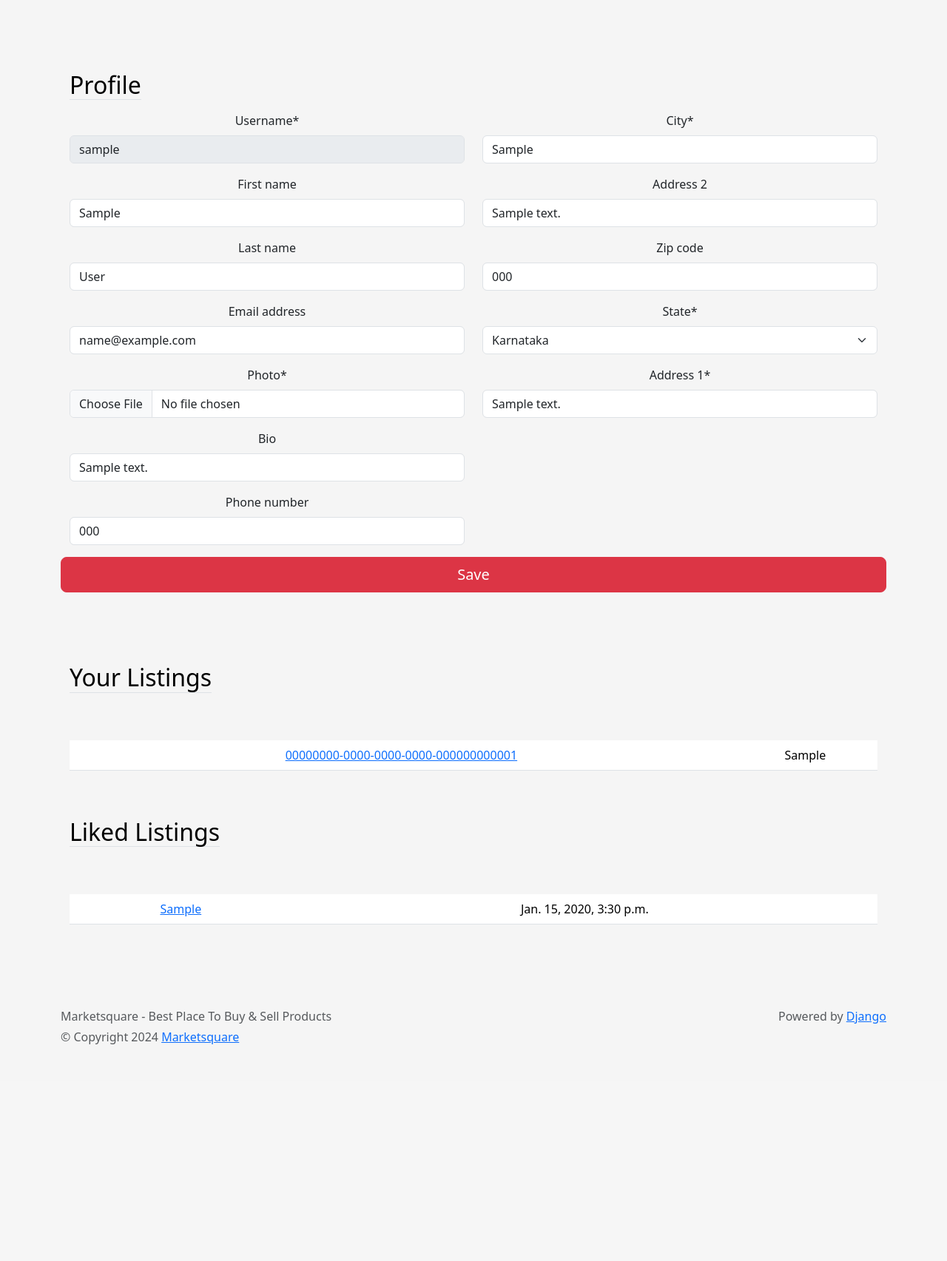
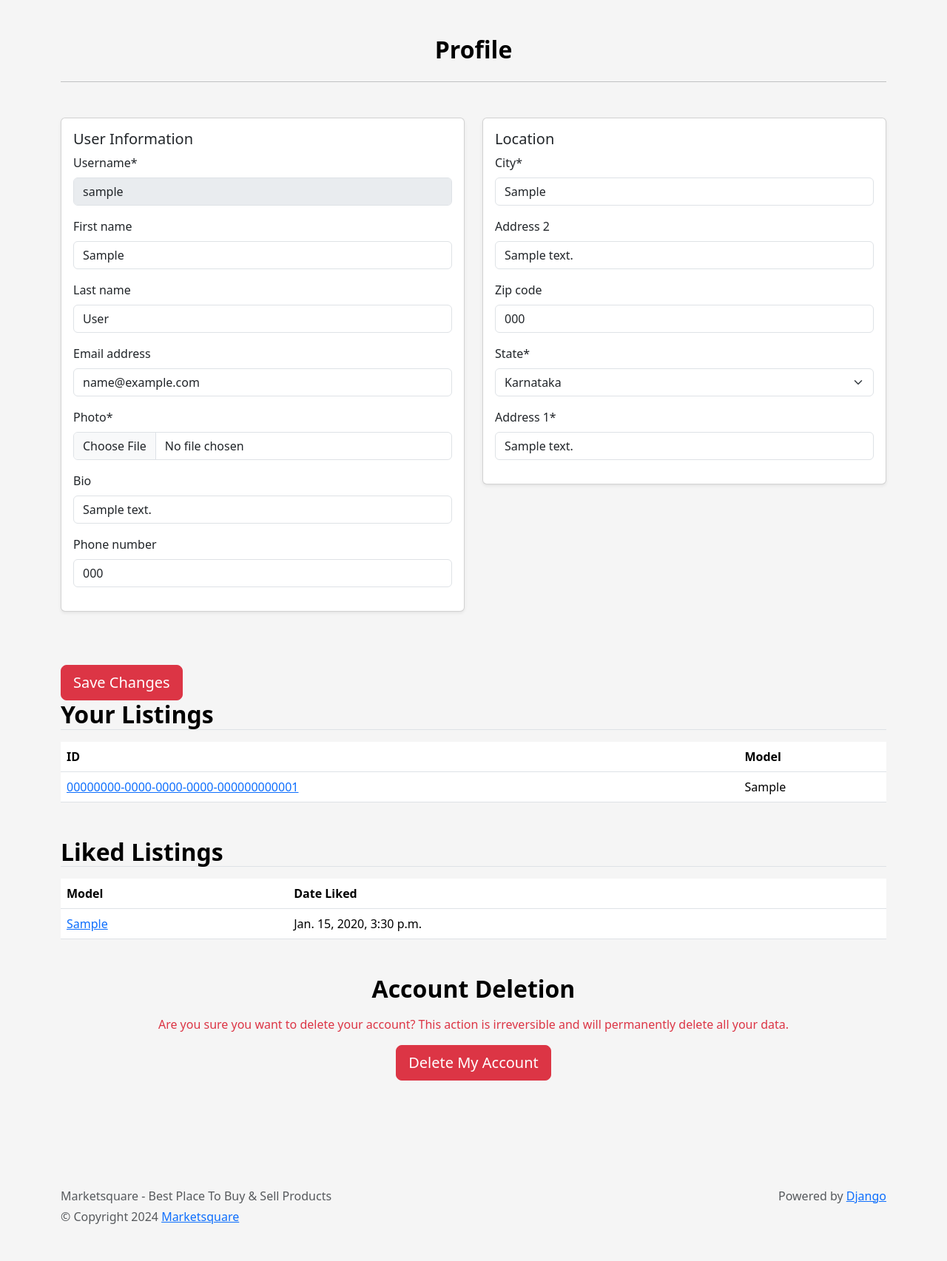
Before and after one commit to N1khilM/marketsquare, a Django app: page /profile/ in a window 1280 px wide. Shown: the part 70-1775 px from the top of the page at 74% size. Before the commit the page ends 1482 px from the top, so only its background shows below. Run offline with Django 5.2, Linux system fonts and the light colour scheme; a user stored in the database is signed in; tables that the repository leaves empty hold one stand-in row (values such as "Sample post"); some libraries are stand-ins or nearby versions.

Commit message:
added reset password and delte account option

```diff
--- a/market/settings.py
+++ b/market/settings.py
@@ -208,6 +208,9 @@ STATICFILES_STORAGE = 'django.contrib.staticfiles.storage.StaticFilesStorage'
 
 
 
+ADMIN_EMAILS=[
+    'nikhilkingh008@gmail.com',
+]
 
 # admin
 ADMIN_SITE = 'admin/'
--- a/users/forms.py
+++ b/users/forms.py
@@ -72,3 +72,11 @@ class CustomUserCreationForm(UserCreationForm):
 # otp
 class OTPForm(forms.Form):
     otp = forms.CharField(max_length=6, label="Enter the 6-digit OTP")
+
+# password reset
+from django.contrib.auth.views import PasswordResetView
+from django.contrib.messages.views import SuccessMessageMixin
+
+class CustomPasswordResetView(SuccessMessageMixin, PasswordResetView):
+    template_name = 'views/password_reset_form.html'
+    success_message = "An email has been sent with instructions to reset your password."
--- a/users/templates/views/profile.html
+++ b/users/templates/views/profile.html
@@ -3,68 +3,90 @@
 {% load crispy_forms_tags %}
 
 {% block 'body' %}
-<div class="container-fluid text-center py-5">
-    <div class="container px-4 py-5" id="hanging-icons">
-        <div class="row g-4">
-            <div class="col d-flex align-items-start">
-                <div>
-                    <h2 class="mb-3 border-bottom" style="color: black">Profile</h2>
+<div class="container-fluid py-5">
+    <div class="container">
+        <!-- Profile Header -->
+        <div class="text-center mb-5">
+            <h2 class="mb-3" style="color: black; font-weight: bold;">Profile</h2>
+            <hr class="my-4">
+        </div>
+
+        <!-- User Info Form -->
+        <form action="" method="post" enctype="multipart/form-data">
+            {% csrf_token %}
+            <div class="row mb-5">
+                <div class="col-lg-6 mb-4">
+                    <div class="card shadow-sm">
+                        <div class="card-body">
+                            <h5 class="card-title">User Information</h5>
+                            {{ user_form|crispy }}
+                            {{ profile_form|crispy }}
                         </div>
                     </div>
                 </div>
-        <form action="" method="post" enctype="multipart/form-data">
-            {% csrf_token %}
-            <div class="row">
-                <div class="col-6">
-                    {{ user_form|crispy }}
-                    {{ profile_form|crispy }}
-                </div>
-                <div class="col-6">
+                <div class="col-lg-6 mb-4">
+                    <div class="card shadow-sm">
+                        <div class="card-body">
+                            <h5 class="card-title">Location</h5>
                             {{ location_form|crispy }}
-                </div>
-                <br>
-                <button class="btn btn-lg btn-danger" type="submit" value="Submit">Save</button>
-            </div>
-        </form>
-    </div>
-    <div class="container px-4">
-        <div class="row g-4 py-5">
-            <div class="col d-flex align-items-start">
-                <div>
-                    <h2 class="mb-3 border-bottom" style="color: black">Your Listings</h2>
                         </div>
                     </div>
                 </div>
+            </div>
+            <button class="btn btn-lg btn-danger" type="submit">Save Changes</button>
+        </form>
+
+        <!-- User Listings -->
+        <div class="mb-5">
+            <h2 class="mb-3 border-bottom" style="color: black; font-weight: bold;">Your Listings</h2>
             <table class="table table-hover">
+                <thead>
+                    <tr>
+                        <th>ID</th>
+                        <th>Model</th>
+                    </tr>
+                </thead>
                 <tbody>
                     {% for listing in user_listings %}
                     <tr>
-
-                    <td><a href="{% url 'listing' id=listing.id %}">{{ listing.id }}</td>
-                    <td>{{listing.model}}</td>
+                        <td><a href="{% url 'listing' id=listing.id %}">{{ listing.id }}</a></td>
+                        <td>{{ listing.model }}</td>
                     </tr>
                     {% endfor %}
                 </tbody>
             </table>
         </div>
-    <div class="container px-4">
-        <div class="row g-4 py-5">
-            <div class="col d-flex align-items-start">
-                <div>
-                    <h2 class="mb-3 border-bottom" style="color: black">Liked Listings</h2>
-                </div>
-            </div>
-        </div>
+
+        <!-- Liked Listings -->
+        <div class="mb-5">
+            <h2 class="mb-3 border-bottom" style="color: black; font-weight: bold;">Liked Listings</h2>
             <table class="table table-hover">
+                <thead>
+                    <tr>
+                        <th>Model</th>
+                        <th>Date Liked</th>
+                    </tr>
+                </thead>
                 <tbody>
                     {% for liked_listing in user_liked_listings %}
                     <tr>
-                    <td><a href="{% url 'listing' id=liked_listing.listing.id %}">{{ liked_listing.listing.model }}</td>
+                        <td><a href="{% url 'listing' id=liked_listing.listing.id %}">{{ liked_listing.listing.model }}</a></td>
                         <td>{{ liked_listing.like_date }}</td>
                     </tr>
                     {% endfor %}
                 </tbody>
             </table>
         </div>
+
+        <!-- Account Deletion Section -->
+        <div class="text-center mb-5">
+            <h2 class="mb-3" style="color: black; font-weight: bold;">Account Deletion</h2>
+            <p class="text-danger">Are you sure you want to delete your account? This action is irreversible and will permanently delete all your data.</p>
+            <form action="{% url 'delete_account_confirm' %}" method="post">
+                {% csrf_token %}
+                <button class="btn btn-lg btn-danger" type="submit">Delete My Account</button>
+            </form>
+        </div>
+    </div>
 </div>
 {% endblock %}
--- a/users/templates/views/register.html
+++ b/users/templates/views/register.html
@@ -15,6 +15,10 @@
       <button class="w-100 btn btn-lg btn-danger" type="submit">
         Register
       </button>
+      <div class="mt-3">
+        <a href="{% url 'login'%}" class="btn btn-link">
+          Already have an account?</a>
+      </div>
       <p class="mt-5 mb-3 text-muted">Copyright © 2022 Marketsquare</p>
     </form>
   </main>
--- a/users/urls.py
+++ b/users/urls.py
@@ -1,6 +1,6 @@
 from django.urls import path
-
-from .views import login_view, RegisterView, logout_view, ProfileView,OTPVerificationView
+from django.contrib.auth import views as auth_views
+from .views import login_view, RegisterView, logout_view, ProfileView,OTPVerificationView,delete_account,account_deleted,delete_account_confirm
 
 urlpatterns = [
     path('login/', login_view, name='login'),
@@ -10,3 +10,24 @@ urlpatterns = [
     path('verify-otp/', OTPVerificationView.as_view(), name='verify_otp'),
 
 ]
+
+# password reset for forgetten password and delete account
+urlpatterns+=[
+    path('password_reset/',
+         auth_views.PasswordResetView.as_view(template_name='views/resetpassword/password_reset_form.html'),
+         name='password_reset'),
+    path('password_reset/done/',
+         auth_views.PasswordResetDoneView.as_view(template_name='views/resetpassword/password_reset_done.html'),
+         name='password_reset_done'),
+    path('reset/<uidb64>/<token>/',
+         auth_views.PasswordResetConfirmView.as_view(template_name='views/resetpassword/password_reset_confirm.html'),
+         name='password_reset_confirm'),
+    path('reset/done/',
+         auth_views.PasswordResetCompleteView.as_view(template_name='views/resetpassword/password_reset_complete.html'),
+         name='password_reset_complete'),
+    path('delete_account/', delete_account, name='delete_account'),
+    path('account_deleted/', account_deleted, name='account_deleted'),
+    path('delete-account/confirm/', delete_account_confirm, name='delete_account_confirm'),  # URL for confirmation page
+
+
+]
--- a/users/views.py
+++ b/users/views.py
@@ -196,3 +196,59 @@ class ProfileView(View):
                                                       'location_form': location_form,
                                                       'user_listings': user_listings,
                                                       'user_liked_listings': user_liked_listings, })
+
+# account deletion
+from django.core.mail import send_mail
+from django.contrib.auth import logout
+from django.shortcuts import redirect, render
+from django.contrib.auth.decorators import login_required
+from django.contrib import messages
+from django.conf import settings
+from .models import User
+
+@login_required
+def delete_account(request):
+    if request.method == 'POST':
+        user = request.user
+        password = request.POST.get('password', '')
+        reason = request.POST.get('reason', '').strip()  # Get and trim the reason
+
+        user = authenticate(username=user.username, password=password)
+
+        if user is not None:
+            # Check if a reason is provided
+            if reason:
+                # Send email to admin with the user's reason for leaving
+                send_mail(
+                    subject=f"Account Deletion Request: {user.username}",
+                    message = (
+                        f"Dear Admin,\n\n"
+                        f"We regret to inform you that user {user.username} (Email: {user.email}) has requested to delete their account.\n"
+                        f"This action has been successfully completed.\n"
+                        f"Reason for leaving: {reason if reason else 'No reason provided.'}\n\n"
+                        f"Best Regards,\n"
+                        f"Marketsquare Team"
+                    ),
+                    from_email=settings.DEFAULT_FROM_EMAIL,
+                    recipient_list=settings.ADMIN_EMAILS,  # You can set this in settings.py
+                    fail_silently=False,
+                )
+
+            # Log the user out and delete their account
+            logout(request)
+            user.delete()
+
+            # Show a success message and redirect the user
+            messages.success(request, "Your account has been deleted. We're sorry to see you go!")
+            return redirect('home')  # Redirect to home or a goodbye page
+        else:
+            messages.error(request, "Invalid password. Please try again.")
+            return redirect('delete_account_confirm')
+    return render(request, 'views/deleteaccount/delete_account.html')
+
+
+def account_deleted(request):
+    return render(request, 'views/deleteaccount/account_deleted.html')
+
+def delete_account_confirm(request):
+    return render(request, 'views/deleteaccount/delete_account_confirm.html')
```
Also changed, not shown: users/templates/views/deleteaccount/account_deleted.html (added, +26 -0 lines), users/templates/views/deleteaccount/delete_account_confirm.html (added, +52 -0 lines), users/templates/views/login.html (+7 -1 lines), users/templates/views/resetpassword/password_reset_complete.html (added, +27 -0 lines), users/templates/views/resetpassword/password_reset_confirm.html (added, +43 -0 lines), users/templates/views/resetpassword/password_reset_done.html (added, +28 -0 lines), users/templates/views/resetpassword/password_reset_form.html (added, +37 -0 lines), marketsquare/migrations/0011_alter_listing_title.py (added). Lines whose indentation alone changed are shown as unchanged.
